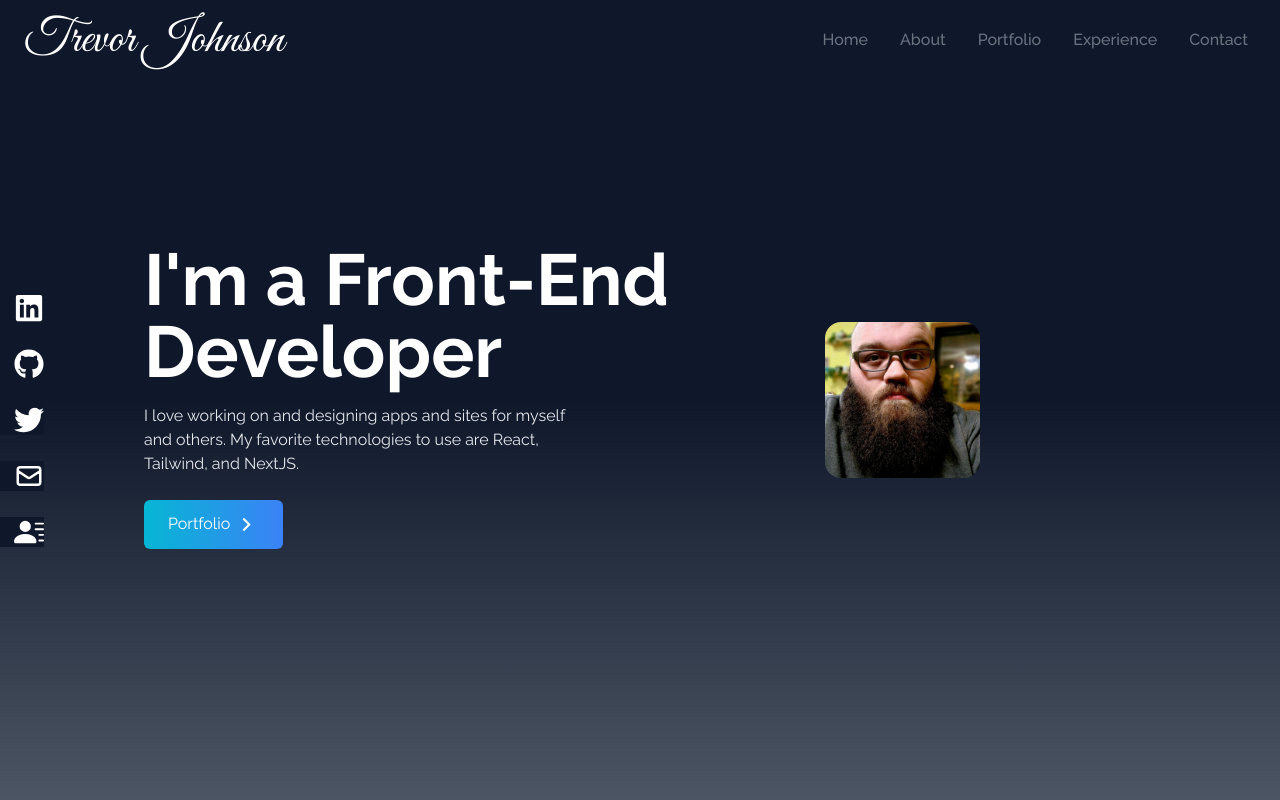
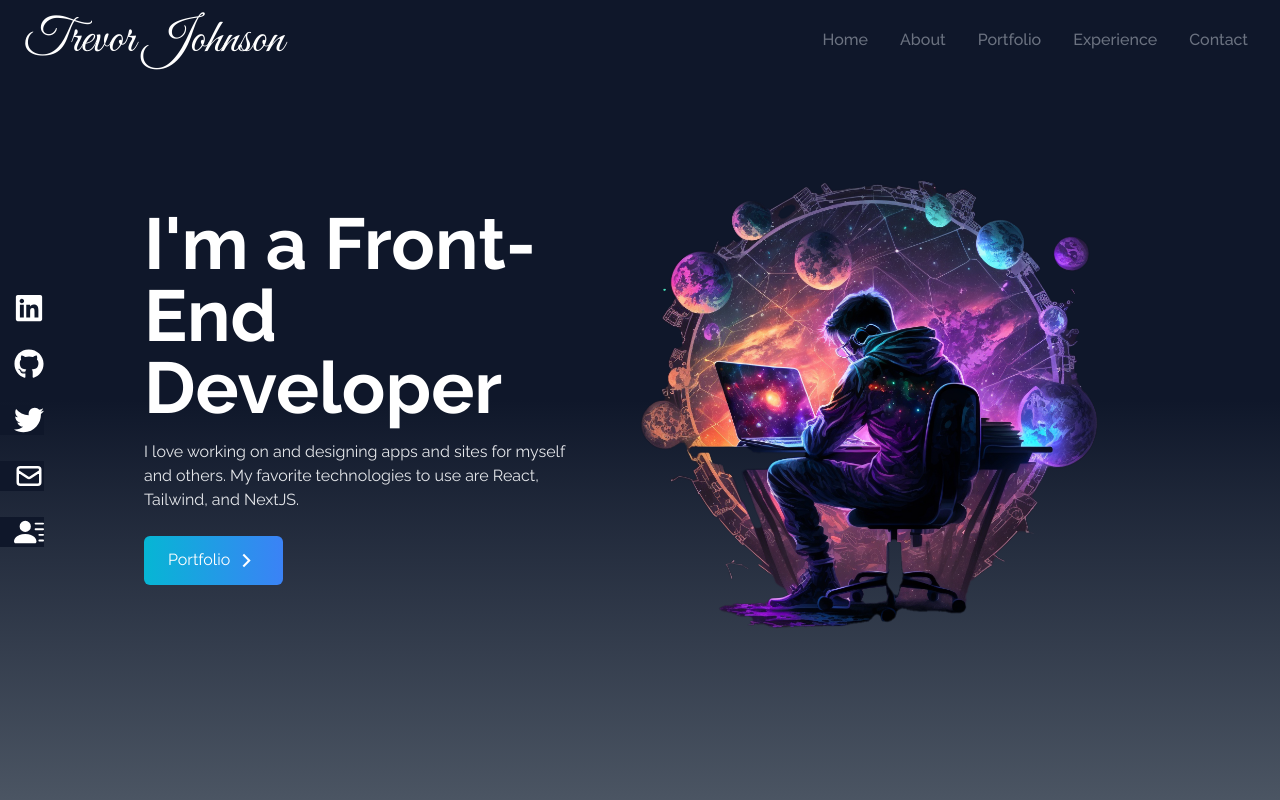
Before and after one commit to tJohnsonAce/myPortfolio, a React (Create React App) app: page / in a window 1280 px wide. Shown: the top 800 px of the page. Built offline with nearby package versions, Linux system fonts and the light colour scheme.

Commit message:
updated home image

```diff
--- a/src/components/Home.jsx
+++ b/src/components/Home.jsx
@@ -1,5 +1,5 @@
 import React from 'react'
-import photo from '../assets/photo.png'
+import photo from '../assets/tjPfpLogo.png'
 import {RiArrowRightSLine} from 'react-icons/ri'
 import { Link } from 'react-scroll'
 
@@ -35,7 +35,7 @@ const Home = () => {
           <img
             src={photo}
             alt="my profile"
-            className='rounded-2xl mx-auto w-1/2 md:w-1/3'
+            className=''
           />
         </div>
       </div>
```
Also changed, not shown: src/assets/photo.png (deleted), src/assets/tjPfpLogo.png (added).
